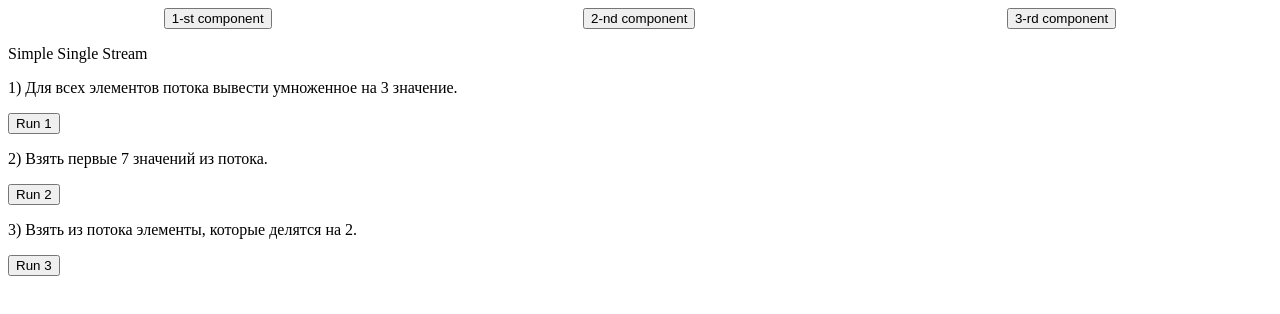
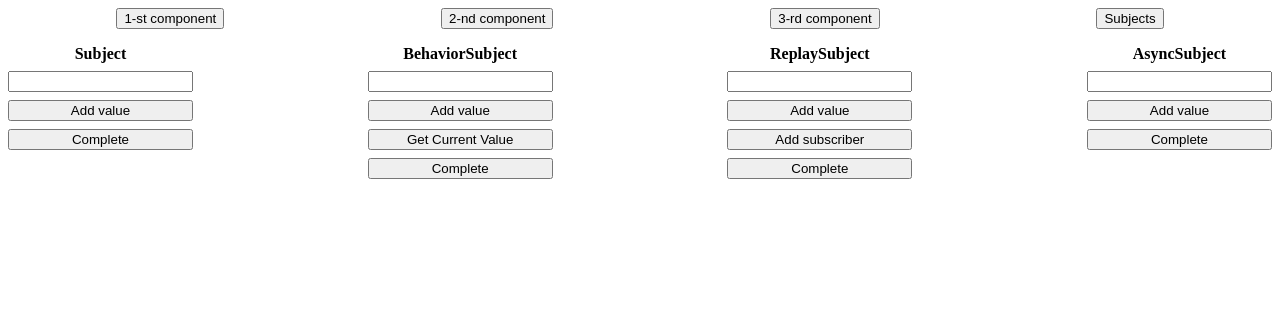
Before and after one commit to Sputnavi/RxJsTask, an Angular app: page /subjects in a window 1280 px wide. Before the commit this address led to /. Shown: the top 314 px of the page. Built offline with nearby package versions, Linux system fonts and the light colour scheme.

Commit message:
Add component with subjects

```diff
--- a/src/app/app-routing.module.ts
+++ b/src/app/app-routing.module.ts
@@ -4,12 +4,14 @@ import { AdvancedSingleStreamComponent } from './advanced-single-stream/advanced
 import { AppComponent } from './app.component';
 import { MultipleStreamsComponent } from './multiple-streams/multiple-streams.component';
 import { SimpleSingleStreamComponent } from './simple-single-stream/simple-single-stream.component';
+import { SubjectsComponent } from './subjects/subjects.component';
 
 const routes: Routes = [
   { path: '', component: SimpleSingleStreamComponent},
   { path: 'simple-single-stream', component: SimpleSingleStreamComponent},
   { path: 'advanced-single-stream', component: AdvancedSingleStreamComponent},
   { path: 'multiple-streams', component: MultipleStreamsComponent},
+  { path: 'subjects', component: SubjectsComponent},
   { path: '**', redirectTo: '/'},
 ];
 
--- a/src/app/app.component.html
+++ b/src/app/app.component.html
@@ -2,6 +2,7 @@
   <button routerLink="/simple-single-stream">1-st component</button>
   <button routerLink="/advanced-single-stream">2-nd component</button>
   <button routerLink="/multiple-streams">3-rd component</button>
+  <button routerLink="/subjects">Subjects</button>
 </nav>
 
 <router-outlet></router-outlet>
--- /dev/null
+++ b/src/app/subjects/subjects.component.css
@@ -0,0 +1,18 @@
+.columns-container {
+    display: flex;
+    justify-content: space-between;
+}
+
+.column {
+    display: flex;
+    flex-direction: column;
+    align-items: center;
+}
+
+.column > * {
+    margin-bottom: 0.5rem;
+}
+
+button {
+    width: 100%;
+}
--- /dev/null
+++ b/src/app/subjects/subjects.component.html
@@ -0,0 +1,28 @@
+<div class="columns-container">
+    <div class="column">
+        <p><b>Subject</b></p>
+        <input type="text" [(ngModel)]="subjectValue">
+        <button (click)="addValue(1)">Add value</button>
+        <button (click)="complete(1)">Complete</button>
+    </div>
+    <div class="column">
+        <p><b>BehaviorSubject</b></p>
+        <input type="text" [(ngModel)]="behaviorSubjectValue">
+        <button (click)="addValue(2)">Add value</button>
+        <button (click)="getCurrentValue()">Get Current Value</button>
+        <button (click)="complete(2)">Complete</button>
+    </div>
+    <div class="column">
+        <p><b>ReplaySubject</b></p>
+        <input type="text" [(ngModel)]="replaySubjectValue">
+        <button (click)="addValue(3)">Add value</button>
+        <button (click)="addSubscriber()">Add subscriber</button>
+        <button (click)="complete(3)">Complete</button>
+    </div>
+    <div class="column">
+        <p><b>AsyncSubject</b></p>
+        <input type="text" [(ngModel)]="asyncSubjectValue">
+        <button (click)="addValue(4)">Add value</button>
+        <button (click)="complete(4)">Complete</button>
+    </div>
+</div>
--- /dev/null
+++ b/src/app/subjects/subjects.component.ts
@@ -0,0 +1,83 @@
+import { Component, OnDestroy, OnInit } from '@angular/core';
+import { AsyncSubject, BehaviorSubject, ReplaySubject, Subject, Subscription } from 'rxjs';
+
+@Component({
+  selector: 'app-subjects',
+  templateUrl: './subjects.component.html',
+  styleUrls: ['./subjects.component.css']
+})
+export class SubjectsComponent implements OnInit, OnDestroy {
+  private subject = new Subject<string>();
+  private behaviorSubject = new BehaviorSubject<string>("behaviorSubject: 1");
+  private replaySubject = new ReplaySubject<string>();
+  private asyncSubject = new AsyncSubject<string>();
+
+  private subscriptions: Subscription[] = []
+
+  public subjectValue: string = "";
+  public behaviorSubjectValue: string = "";
+  public replaySubjectValue: string = "";
+  public asyncSubjectValue: string = "";
+
+  ngOnInit(): void {
+    this.subscriptions.push(
+      this.subject.subscribe(x => console.log(x)),
+      this.behaviorSubject.subscribe(x => console.log(x)),
+      this.replaySubject.subscribe(x => console.log(x)),
+      this.asyncSubject.subscribe(x => console.log(x)),
+    );
+  }
+
+  addValue(subjectType: number): void {
+    switch (subjectType) {
+      case 1:
+        this.subject.next(`subject: ${this.subjectValue}`);
+        break;
+      case 2:
+        this.behaviorSubject.next(`behaviorSubject: ${this.behaviorSubjectValue}`);
+        break;
+      case 3:
+        this.replaySubject.next(`replaySubject: ${this.replaySubjectValue}`);
+        break;
+      case 4:
+        this.asyncSubject.next(`asyncSubject: ${this.asyncSubjectValue}`);
+        break;
+      default:
+        break;
+    }
+  }
+
+  complete(subjectType: number): void {
+    switch (subjectType) {
+      case 1:
+        this.subject.complete();
+        break;
+      case 2:
+        this.behaviorSubject.complete();
+        break;
+      case 3:
+        this.replaySubject.complete();
+        break;
+      case 4:
+        this.asyncSubject.complete();
+        break;
+      default:
+        break;
+    }
+  }
+
+  getCurrentValue(): void {
+    const currentValue = this.behaviorSubject.getValue();
+    console.log(currentValue);
+  }
+
+  addSubscriber(): void {
+    this.subscriptions.push(
+      this.replaySubject.subscribe(x => console.log(x))
+    );
+  }
+
+  ngOnDestroy(): void {
+    this.subscriptions.forEach(sub => sub.unsubscribe());
+  }
+}
```
Also changed, not shown: src/app/app.module.ts (+6 -2 lines).
